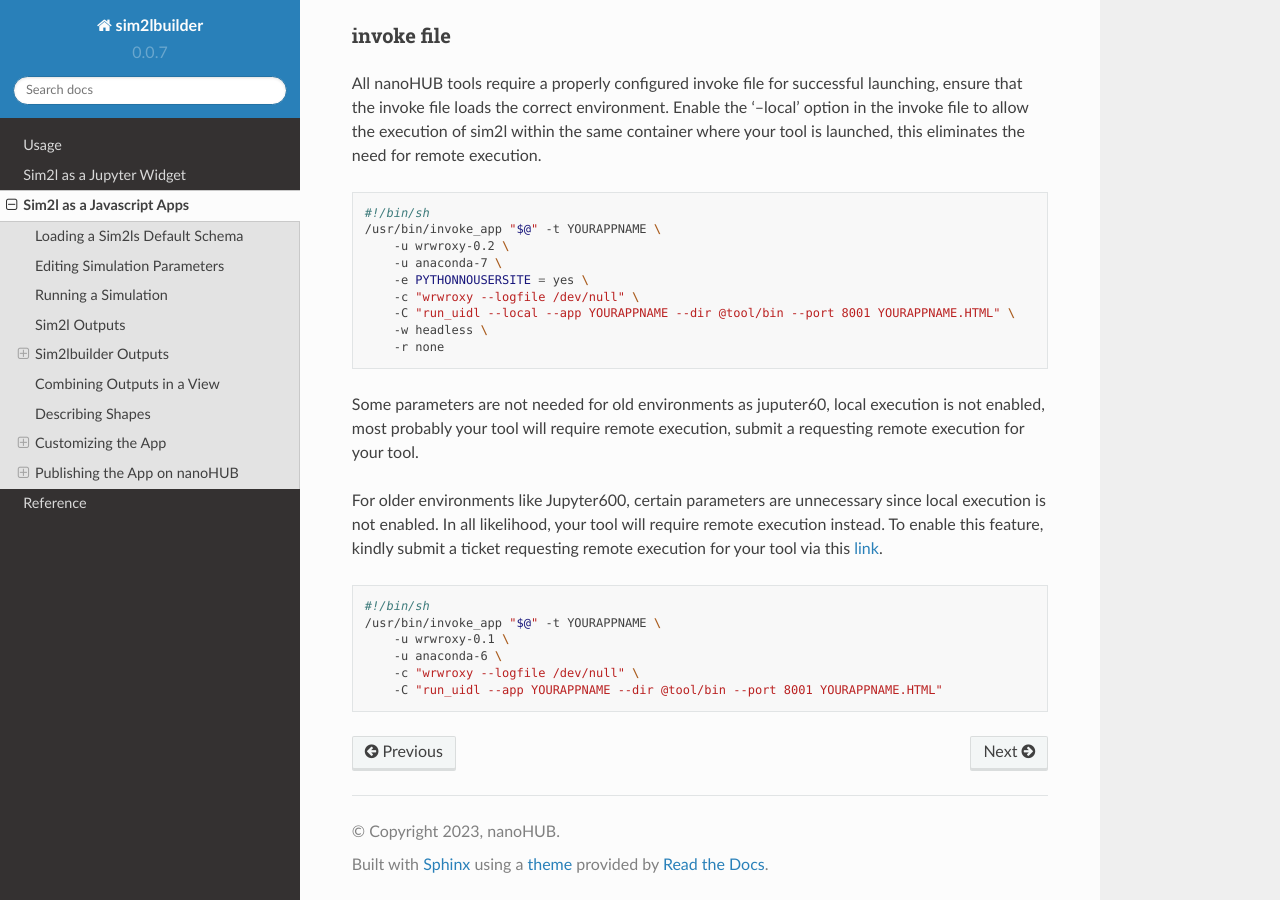
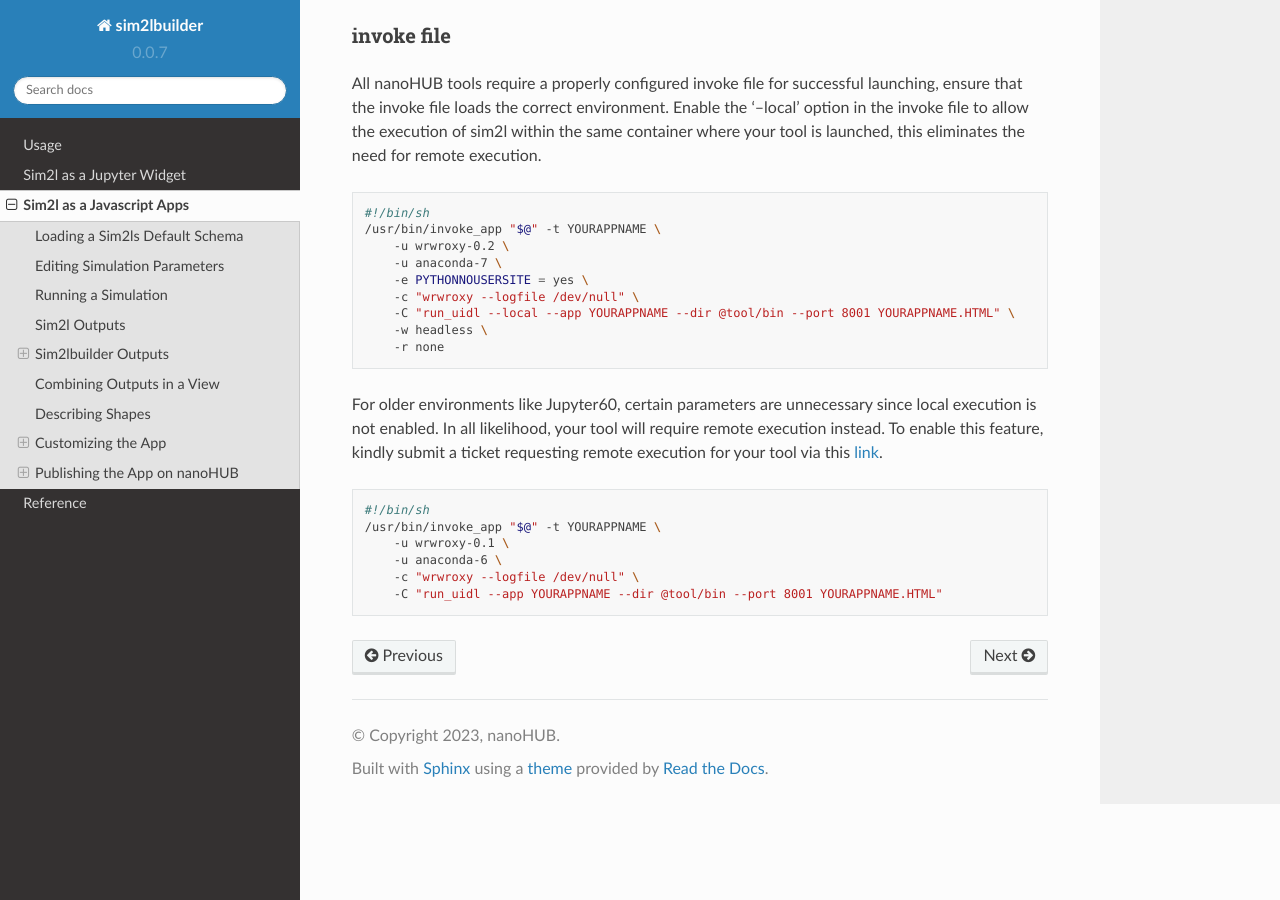
Before and after one commit to denphi/sim2lbuilder, a Sphinx documentation site: the page built from docs/source/javascript.rst, in a window 1280 px wide and 900 px high, scrolled down 23313 px. Built offline with Sphinx 7.4.7 and the Read the Docs theme 2.0.0, drawn with Linux system fonts in a browser that asks for light colours.

Commit message:
Fixing typos doc

```diff
--- a/docs/source/javascript.rst
+++ b/docs/source/javascript.rst
@@ -806,11 +806,7 @@ where your tool is launched, this eliminates the need for remote execution.
         -w headless \
         -r none
 
-Some parameters are not needed for old environments as juputer60, local execution is not enabled,
-most probably your tool will require remote execution, submit a
-requesting remote execution for your tool.
-
-For older environments like Jupyter600, certain parameters are unnecessary since local execution
+For older environments like Jupyter60, certain parameters are unnecessary since local execution
 is not enabled. In all likelihood, your tool will require remote execution instead.
 To enable this feature, kindly submit a ticket requesting remote execution for your tool via
 this `link <https://nanohub.org/support/ticket/new>`_.
```
